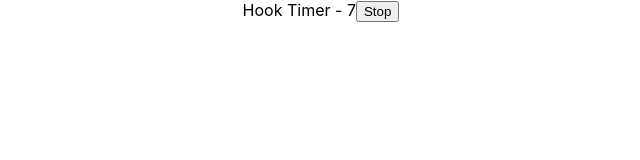
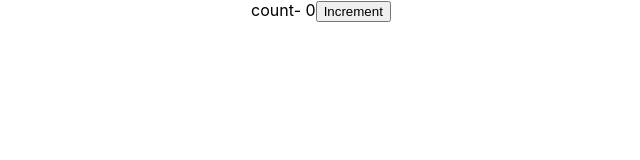
Before and after one commit to Krishnaprasad15/React-Hooks, a React (Create React App) app: page / in a window 1280 px wide. Shown: the top 160 px of the page, without its empty margins (319-959 px from the left). Built offline with nearby package versions, Linux system fonts and the light colour scheme.

Commit message:
Custom hooks

```diff
--- a/src/App.js
+++ b/src/App.js
@@ -1,9 +1,10 @@
 // import logo from './logo.svg';
 import './App.css';
 import React from 'react';
+import DocTitle from './Components/DocTitle';
 // import FetchData from './Components/FetchData';
 // import FocusInput from './Components/FocusInput';
-import HookTimer from './Components/HookTimer';
+// import HookTimer from './Components/HookTimer';
 // import Component1 from './Components/Component1';
 // import UseReducer from './Components/UseReducer';
 // import DataFetching from './Components/DataFetching';
@@ -39,7 +40,8 @@ function App() {
       {/* <UseReducer/> */}
       {/* <FetchData/> */}
       {/* <FocusInput/> */}
-      <HookTimer/>
+      {/* <HookTimer/> */}
+      <DocTitle/>
     </div>
   );
 }
--- /dev/null
+++ b/src/Components/DocTitle.js
@@ -0,0 +1,13 @@
+import React, {useState} from 'react'
+import useDocTitle from '../Hooks/useDocTitle'
+
+export default function DocTitle() {
+    const [count,setCount]= useState(0)
+    useDocTitle(count)
+  return (
+    <div>
+      count- {count}
+      <button onClick={()=>setCount(count+1)}>Increment</button>
+    </div>
+  )
+}
--- /dev/null
+++ b/src/Hooks/useDocTitle.js
@@ -0,0 +1,7 @@
+import {useEffect} from 'react'
+
+export default function useDocTitle(count) {
+    useEffect(()=>{
+        document.title=`Count - ${count}`
+    },[count])
+}
```
